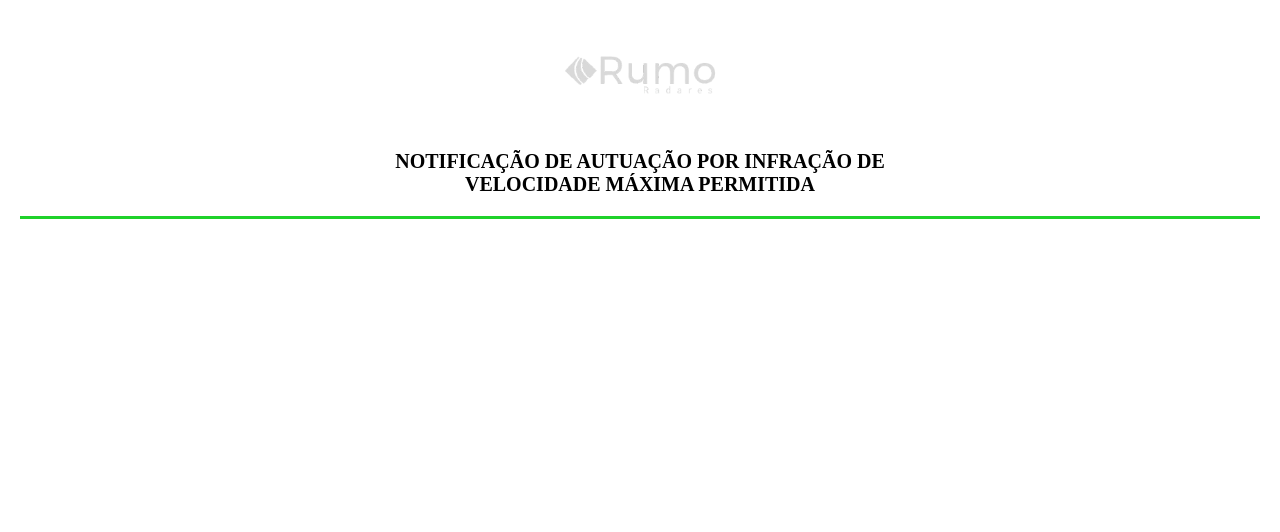
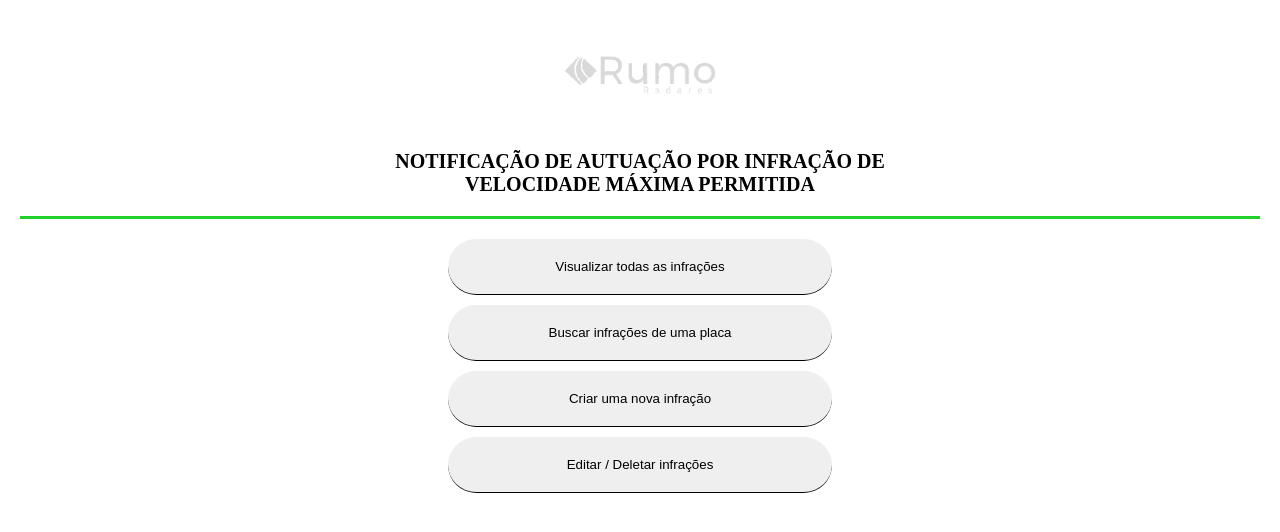
Before and after one commit to GuilhermeFranciscoPereira/NotificationProtelt_FrontEnd, a Next.js app: page / in a window 1280 px wide. Shown: the top 532 px of the page. Built offline with nearby package versions, Linux system fonts and the light colour scheme.

Commit message:
feat(buttons): create the buttons components

```diff
--- a/src/app/page.tsx
+++ b/src/app/page.tsx
@@ -1,3 +1,4 @@
+import ButtonSection from "@/components/Buttons/ButtonSection";
 import Header from "@/components/Header"
 
 export default function Home() {
@@ -5,6 +6,7 @@ export default function Home() {
     <>
     <Header></Header>
     <main>
+      <ButtonSection></ButtonSection>
     </main>
     </>
   );
--- /dev/null
+++ b/src/components/Buttons/ButtonSection/ButtonSection.module.css
@@ -0,0 +1,8 @@
+.ButtonsOptions {
+    display: flex;
+    align-items: center;
+    justify-content: center;
+    flex-direction: column;
+    gap: 10px;
+    margin-top: 10px;
+}
--- /dev/null
+++ b/src/components/Buttons/ButtonSection/index.tsx
@@ -0,0 +1,13 @@
+import ButtonStructure from "../ButtonStructure";
+import style from './ButtonSection.module.css';
+
+export default function ButtonSection() {
+    return (
+        <section className={style.ButtonsOptions}>
+            <ButtonStructure>Visualizar todas as infrações</ButtonStructure>
+            <ButtonStructure>Buscar infrações de uma placa</ButtonStructure>
+            <ButtonStructure>Criar uma nova infração</ButtonStructure>
+            <ButtonStructure>Editar / Deletar infrações</ButtonStructure>
+        </section>
+    )
+}
--- /dev/null
+++ b/src/components/Buttons/ButtonStructure/ButtonStructure.module.css
@@ -0,0 +1,41 @@
+.button {
+    border: none;
+    border-bottom: 1px solid black;
+    padding: 20px;
+    width: 30vw;
+    border-radius: 50px;
+    cursor: pointer;
+    font-weight: 500;
+}
+
+.button:hover {
+    background-color: rgba(189,214,236,255);
+    transform: scale(1.07);
+    transition: .3s;
+}
+
+.button:active {
+    background-color: rgba(189,214,236,255);
+    transform: scale(0.95);
+    transition: .1s;
+}
+
+@media (min-width: 481px) and (max-width: 768px) {
+    .button {
+        width: 60vw;
+    }
+}
+
+@media (max-width: 480px) {
+    .button {
+        width: 80vw;
+    }
+
+    .button:hover {
+        transform: scale(1);
+    }
+
+    .button:active {
+        transform: scale(1);
+    }
+}
--- /dev/null
+++ b/src/components/Buttons/ButtonStructure/index.tsx
@@ -0,0 +1,7 @@
+import style from './ButtonStructure.module.css'
+
+export default function ButtonStructure({ children }: Readonly<{children: React.ReactNode}>) {
+    return (
+        <button className={style.button}>{children}</button>
+    )
+}
```
Also changed, not shown: 1 other file (tests, documents, lock files or other folders).
